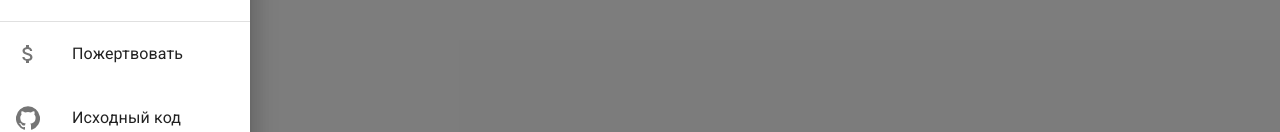
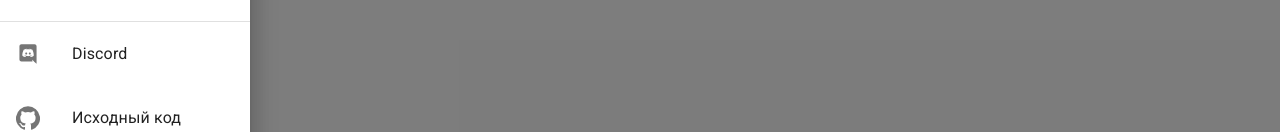
Before and after one commit to MORET5U/vimestats, a Next.js app: page / in a window 1280 px wide. Both pictures are taken after a click on the button "open drawer". Shown: the part 171-303 px from the top of the page. Built offline with nearby package versions, Linux system fonts and the light colour scheme.

Commit message:
Added Discord URL into the drawer

```diff
--- a/components/Navbar.tsx
+++ b/components/Navbar.tsx
@@ -27,6 +27,7 @@ import SecurityRoundedIcon from "@material-ui/icons/SecurityRounded";
 
 import { MySweetAlert } from "./MySweetAlert";
 import ThemeCtx from "./Theme";
+import { DiscordIcon } from "./CustomIcons";
 
 type DrawerSide = "top" | "left" | "bottom" | "right";
 
@@ -144,8 +145,10 @@ const Navbar: FunctionComponent = () => {
 
       <Divider />
 
+      <DrawerButton href="https://go.defracted.net/discord" text="Discord" icon={<DiscordIcon />} />
+      <DrawerButton href="https://github.com/cyber-snowflake/vimestats" text="Исходный код" icon={<GitHubIcon />} />
+
       <DrawerButton href="/donate" text="Пожертвовать" icon={<AttachMoneyIcon />} />
-      <DrawerButton href="https://github.com/cyber-snowflake/vimestats" text="Исходный код" icon={<GitHubIcon />} />
 
       <Divider />
 
```
